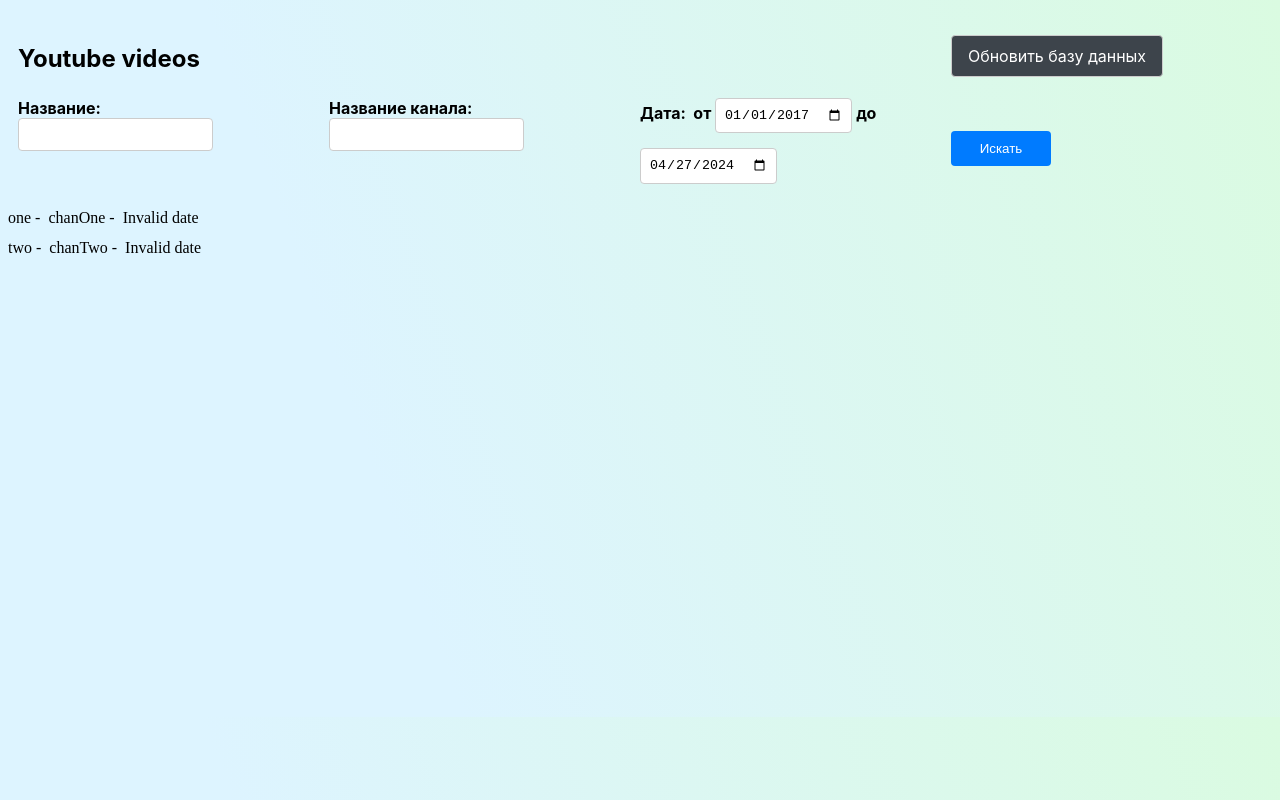
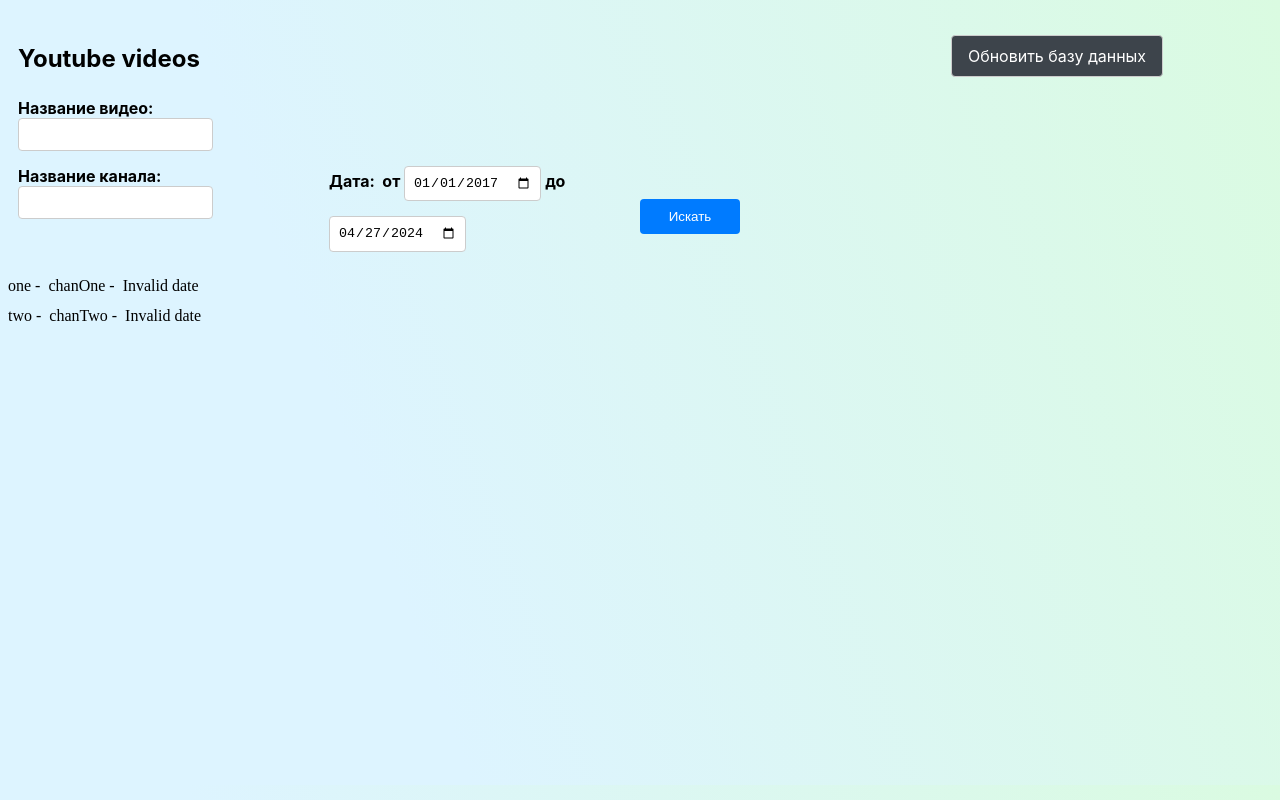
Before and after one commit to exile2003/youtube-search-engine, a React (Vite) app: page / in a window 1280 px wide. Built offline with nearby package versions, Linux system fonts and the light colour scheme.

Commit message:
Correct App.css

```diff
--- a/src/App.css
+++ b/src/App.css
@@ -25,23 +25,6 @@ body {
   grid-column-start: 4;
   /* z-index: 1; */
 }
-
-.header button {
-  max-width: 190px;
-  max-height: 40px;
-  padding: 10px 20px;
-  background-color: #3d444b;
-  color: #fff;
-  border: none;
-  border-radius: 4px;
-  cursor: pointer;
-  z-index: 1;
-}
-
-/* h1 {
-  font-size: 24px;
-  margin-bottom: 20px;
-} */
 
 #chooseFile {
   visibility: hidden;
@@ -87,6 +70,18 @@ form {
 }
 
 label {
+  grid-column-start: 1;
+}
+
+input{
+  grid-column-start: 2;
+}
+
+.channel {
+  grid-column-start: 1;
+}
+
+label {
   font-weight: bold;
   margin-bottom: 5px;
 }
@@ -126,14 +121,6 @@ button:disabled, button:hover:disabled {
   cursor: not-allowed;
 }
 
-.spinner {
-  margin: 0;
-  position: absolute;
-  top: 50%;
-  left: 50%;
-  transform: translate(-50%, -50%);
-}
-
 .amount {
   /* align-content: center; */
   font-weight: bold;
@@ -145,33 +132,3 @@ button:disabled, button:hover:disabled {
   align-items: center;
   grid-template-columns: 200px 1fr;
 }
-
-
-
-
-/*
-
-.spinner2 {
-  margin: 0;
-  position: absolute;
-  top: calc(50% - 19px);
-  left: calc(50% - 19px);
-  /*transform: translate(-50%, -50%);
-  border: 4px solid rgba(0, 0, 0, 0.1);
-  border-left: 4px solid #3498db;
-  border-radius: 50%;
-  width: 30px;
-  height: 30px;
-  animation: spin 1s linear infinite;
-}
-
-@keyframes spin {
-  0% {
-    transform: rotate(0deg);
-  }
-  100% {
-    transform: rotate(360deg);
-  }
-}
-
-*/
--- a/src/components/Form.jsx
+++ b/src/components/Form.jsx
@@ -146,19 +146,15 @@ function Form({
             Обновить базу данных
           </label>
 
-          {/* <button >Обновить базу данных</button> */}
-
         </div>
 
         <form onSubmit={handleSubmit}>
-          <div >
-            <label htmlFor="name">Название:&nbsp;&nbsp;</label>
-            <div></div>
+          <div className="title" >
+            <label htmlFor="name">Название видео:&nbsp;&nbsp;</label>
             <input type="text" value={title} id="name" onChange={(e) => setTitle(e.target.value)} />
           </div>
-          <div >
+          <div className="channel" >
             <label htmlFor="channel">Название канала:&nbsp;&nbsp;</label>
-            <div></div>
             <input type="text" value={channel} id="channel" onChange={(e) => setChannel(e.target.value)} />
           </div>
           <div>
@@ -170,7 +166,7 @@ function Form({
           <div className="search">
             <button type="submit">Искать</button>
             <div className="amount">
-            {(amount) ? <div>&nbsp;&nbsp;&nbsp;&nbsp;{`Количество найденных видео: ${amount}`}</div> : ''}
+            { !!amount ? <div>&nbsp;&nbsp;&nbsp;&nbsp;{`Количество найденных видео: ${amount}`}</div> : ''}
             </div>
           </div>
 
```
